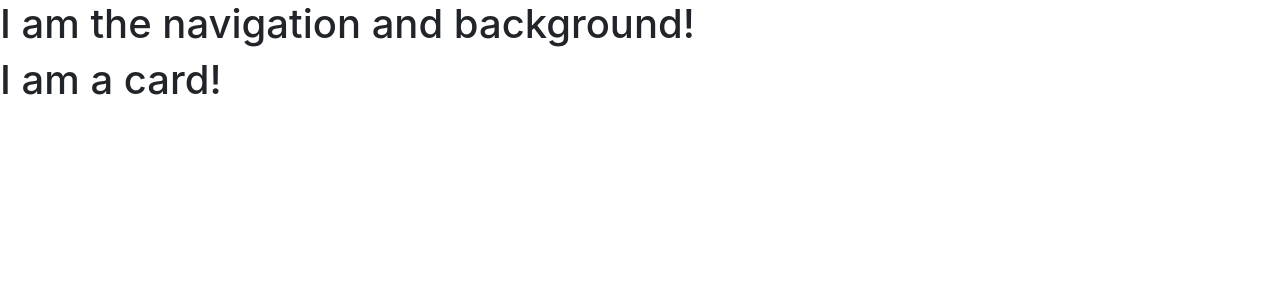
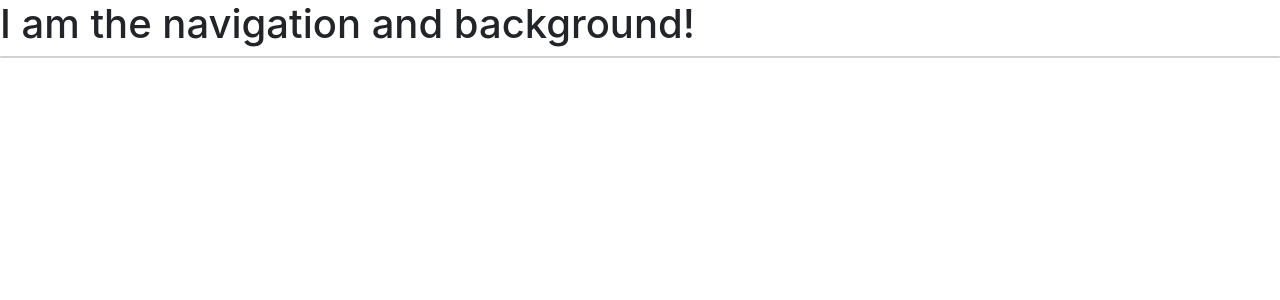
Before and after one commit to AplUSAndmINUS/poker-rules, a React (Create React App) app: page /home in a window 1280 px wide. Shown: the top 300 px of the page. Built offline with nearby package versions, Linux system fonts and the light colour scheme; a web font is replaced by a local one.

Commit message:
added styled-components library

```diff
--- a/package.json
+++ b/package.json
@@ -21,6 +21,7 @@
     "react-router-dom": "^6.4.0",
     "react-scripts": "5.0.1",
     "sass": "^1.54.9",
+    "styled-components": "^5.3.5",
     "tslint": "^6.1.3",
     "typescript": "^4.8.3",
     "web-vitals": "^2.1.0"
--- a/src/component/card/card.tsx
+++ b/src/component/card/card.tsx
@@ -3,14 +3,17 @@ import { Card } from 'react-bootstrap';
 
 import './styles.scss';
 
-interface CardProps {
+interface PokerCardProps {
   color?: string;
   suit: JSX.Element;
   value: string;
 }
 
-export const PokerCard = ({ color, suit, value }: CardProps) => {
-  return (<h1>I am a card!</h1>)
+export const PokerCard = ({ color, suit, value }: PokerCardProps) => {
+  return (
+    <>
+      <Card />
+    </>)
 };
 
 export default PokerCard;
```
Also changed, not shown: 1 other file (tests, documents, lock files or other folders).
